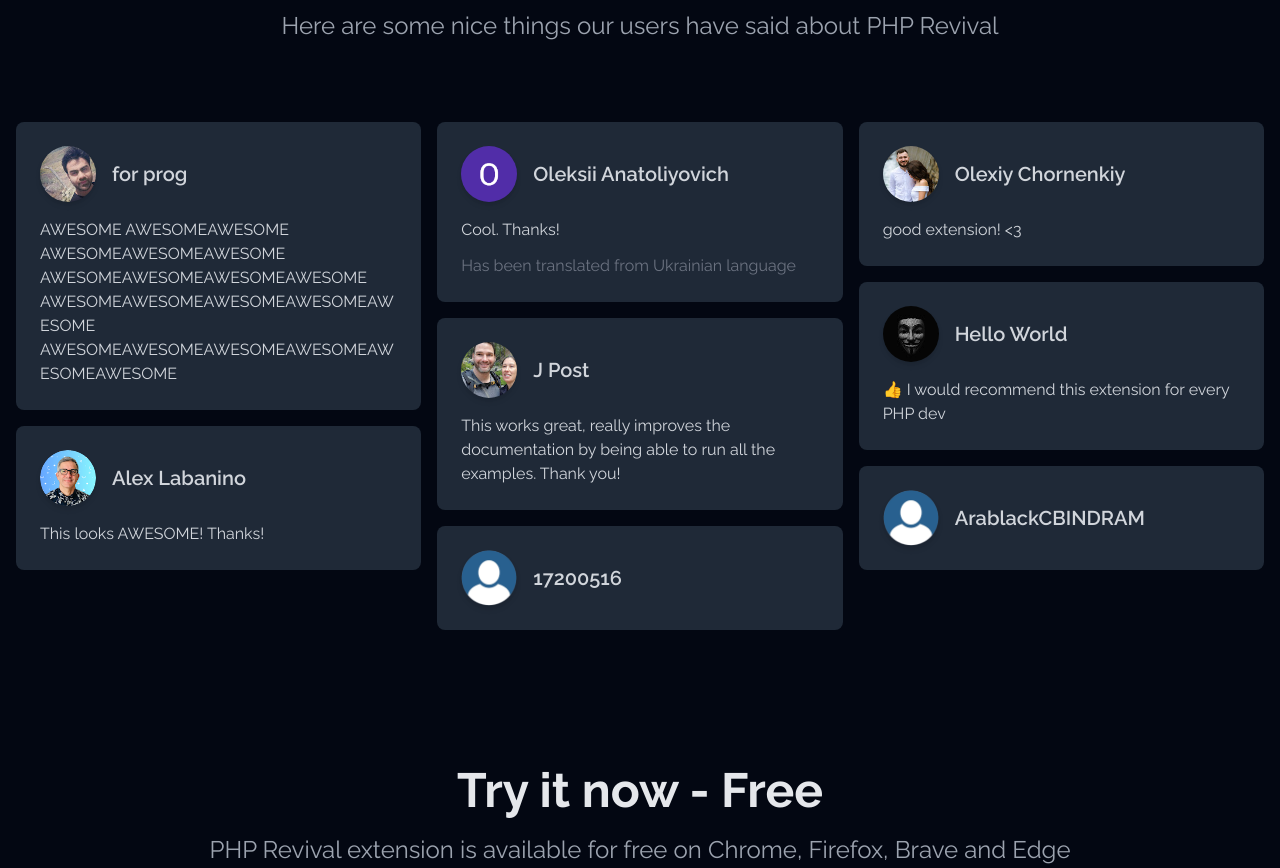
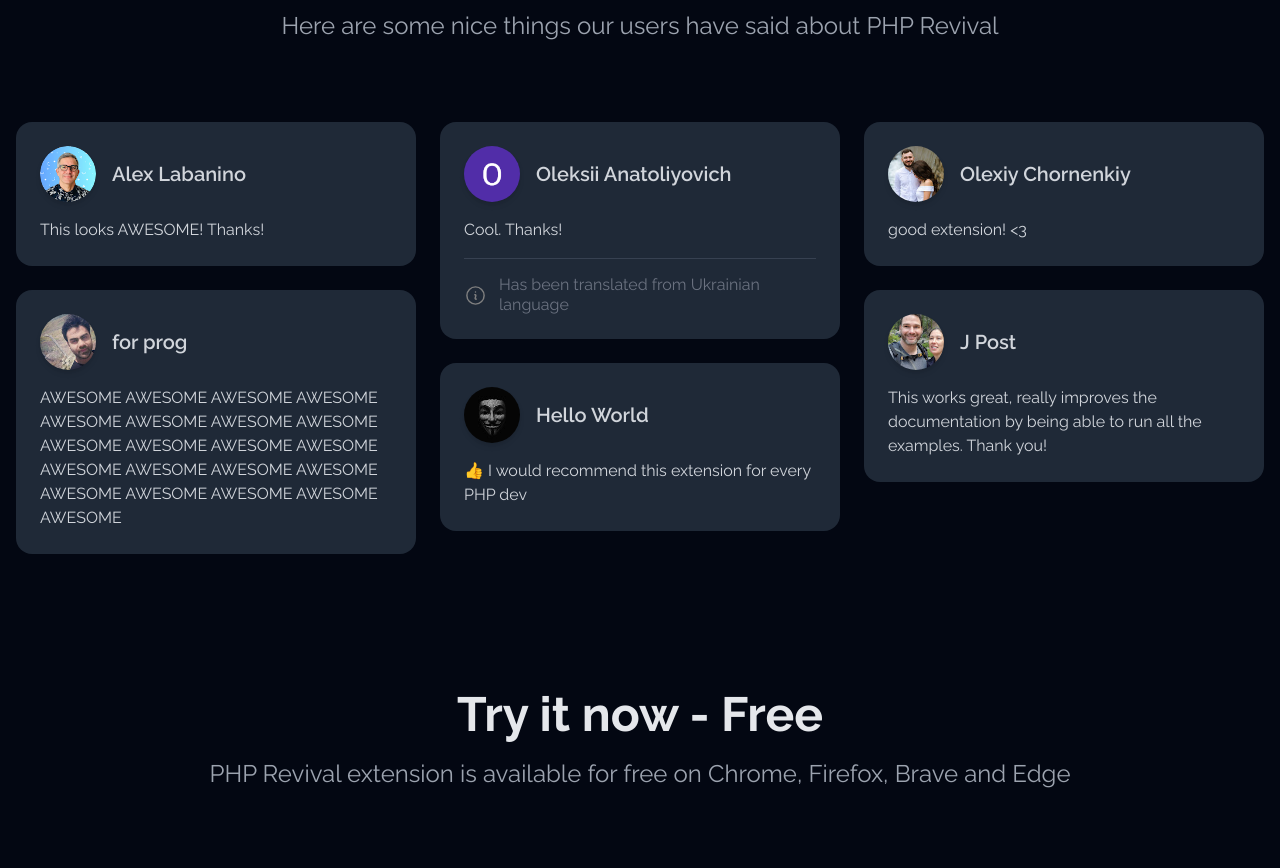
Before and after one commit to php-revival/php-revival.github.io, a Vue app: page / in a window 1280 px wide. Shown: the part 2260-3128 px from the top of the page. Built offline with nearby package versions, Linux system fonts and the light colour scheme; the HTML template or start-up script is replaced by a standard one.

Commit message:
Done with reviews closes #1

```diff
--- a/src/components/Sections/Reviews/Review.vue
+++ b/src/components/Sections/Reviews/Review.vue
@@ -1,5 +1,6 @@
 <script setup lang="ts">
 import type { Review } from '@/types'
+import infoIcon from '@/assets/icons/info.svg'
 
 type Props = {
     review: Review
@@ -9,7 +10,7 @@
 </script>
 
 <template>
-    <div class="bg-gray-800 rounded-lg p-6">
+    <div class="bg-gray-800 rounded-2xl p-6 transition-transform hover:-translate-y-1">
         <div class="flex items-center">
             <img
                 :src="review.avatar"
@@ -17,7 +18,7 @@
                 class="w-14 h-14 rounded-full shadow-md"
             />
 
-            <h3 class="text-lg lg:text-xl text-gray-300 font-semibold ml-4">
+            <h3 class="text-lg lg:text-xl text-gray-300 font-semibold ml-4 text-left">
                 {{ review.name }}
             </h3>
         </div>
@@ -27,9 +28,17 @@
                 {{ review.content }}
             </p>
 
-            <p v-if="review.note" class="text-gray-500 mt-3">
-                {{ review.note }}
-            </p>
+            <div v-if="review.note" class="text-gray-500 mt-4 pt-4 flex gap-3 items-center leading-5 border-t border-gray-700">
+                <img
+                    :src="infoIcon"
+                    width="23"
+                    height="23"
+                    alt="Info icon"
+                    class="invert-[.5]"
+                />
+
+                <span>{{ review.note }}</span>
+            </div>
         </div>
     </div>
 </template>
--- a/src/components/Sections/Reviews/Reviews.vue
+++ b/src/components/Sections/Reviews/Reviews.vue
@@ -10,11 +10,11 @@
         subheading="Here are some nice things our users have said about PHP Revival"
         class="pt-6 md:pt-10 lg:pt-24 pb-5 md:pb-5 lg:pb-2"
     >
-        <div class="grid grid-cols-1 lg:grid-cols-3 gap-4">
+        <div class="grid grid-cols-1 lg:grid-cols-3 gap-6">
             <div
                 v-for="(reviewColumn, i) in reviews"
                 :key="i"
-                class="flex flex-col gap-4"
+                class="flex flex-col gap-6"
             >
                 <Review
                     v-for="review in reviewColumn"
--- a/src/modules/reviews.ts
+++ b/src/modules/reviews.ts
@@ -5,74 +5,49 @@
 import olexiyChornenkiyAvatar from '@/assets/reviews-avatars/Olexiy Chornenkiy.jpeg'
 import alexLabaninoAvatar from '@/assets/reviews-avatars/Alex Labanino.png'
 import oleksiiAnatoliyovichAvatar from '@/assets/reviews-avatars/Oleksii Anatoliyovich.png'
-import defaultAvatar from '@/assets/reviews-avatars/default.png'
 
 const reviews: Review[][] = [
     [
         {
+            avatar: alexLabaninoAvatar,
+            name: 'Alex Labanino',
+            content: 'This looks AWESOME! Thanks!',
+        },
+        {
             avatar: forProgAvatar,
             name: 'for prog',
-            rating: 5,
-            source: 'chrome',
             content: `AWESOME
-AWESOMEAWESOME
-AWESOMEAWESOMEAWESOME
-AWESOMEAWESOMEAWESOMEAWESOME
-AWESOMEAWESOMEAWESOMEAWESOMEAWESOME
-AWESOMEAWESOMEAWESOMEAWESOMEAWESOMEAWESOME`,
-        },
-        {
-            avatar: alexLabaninoAvatar,
-            name: 'Alex Labanino',
-            rating: 5,
-            source: 'chrome',
-            content: 'This looks AWESOME! Thanks!',
+            AWESOME AWESOME
+            AWESOME AWESOME AWESOME
+            AWESOME AWESOME AWESOME AWESOME
+            AWESOME AWESOME AWESOME AWESOME AWESOME
+            AWESOME AWESOME AWESOME AWESOME AWESOME AWESOME`,
         },
     ],
     [
         {
             avatar: oleksiiAnatoliyovichAvatar,
             name: 'Oleksii Anatoliyovich',
-            rating: 5,
-            source: 'chrome',
             content: 'Cool. Thanks!',
             note: 'Has been translated from Ukrainian language',
         },
         {
-            avatar: jPostAvatar,
-            name: 'J Post',
-            rating: 5,
-            source: 'chrome',
-            content:
-                'This works great, really improves the documentation by being able to run all the examples. Thank you!',
-        },
-        {
-            avatar: defaultAvatar,
-            name: '17200516',
-            rating: 5,
-            source: 'mozilla',
+            avatar: helloWorldAvatar,
+            name: 'Hello World',
+            content: '👍 I would recommend this extension for every PHP dev',
         },
     ],
     [
         {
             avatar: olexiyChornenkiyAvatar,
             name: 'Olexiy Chornenkiy',
-            rating: 5,
-            source: 'chrome',
             content: 'good extension! <3',
         },
         {
-            avatar: helloWorldAvatar,
-            name: 'Hello World',
-            rating: 5,
-            source: 'chrome',
-            content: '👍 I would recommend this extension for every PHP dev',
-        },
-        {
-            avatar: defaultAvatar,
-            name: 'ArablackCBINDRAM',
-            rating: 5,
-            source: 'mozilla',
+            avatar: jPostAvatar,
+            name: 'J Post',
+            content:
+                'This works great, really improves the documentation by being able to run all the examples. Thank you!',
         },
     ],
 ]
--- a/src/types.ts
+++ b/src/types.ts
@@ -14,8 +14,6 @@
 export type Review = {
     avatar: string
     name: string
-    rating: number
-    source: 'chrome' | 'mozilla'
     content?: string
     note?: string
 }
```
Also changed, not shown: src/assets/icons/info.svg (added).
